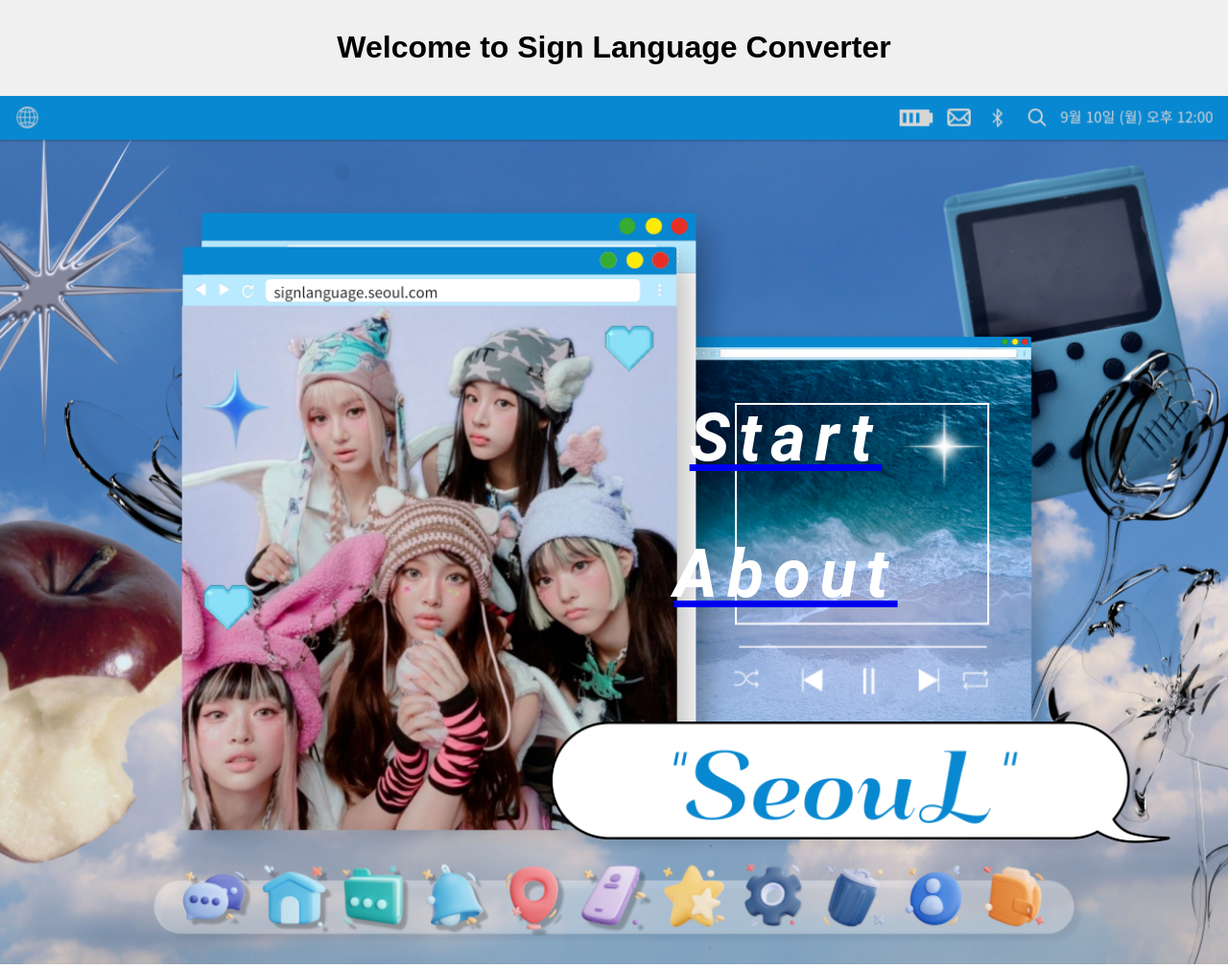
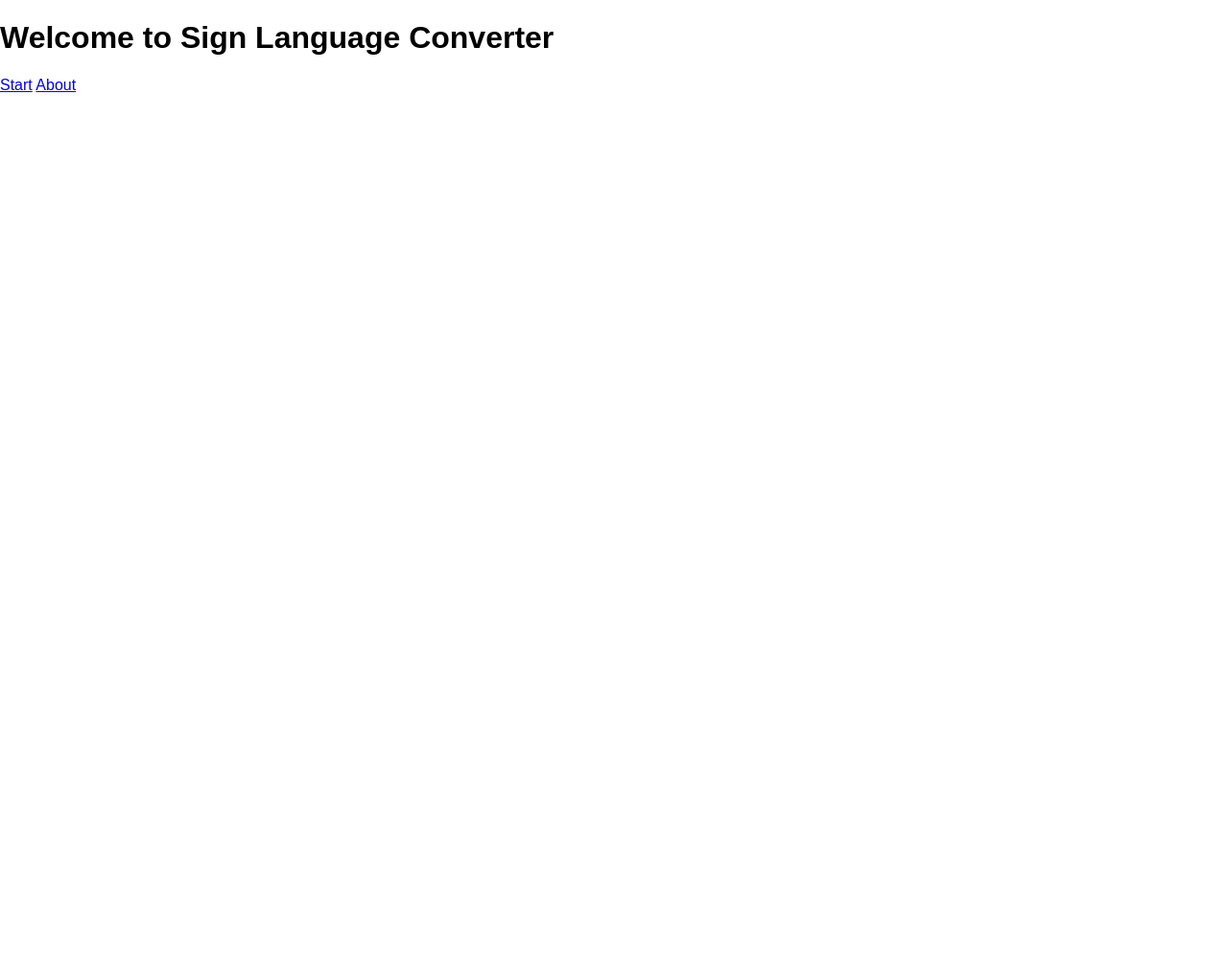
Before and after one commit to onesilver04/SeouL, a Flask app: page / in a window 1280 px wide. Shown: the whole page at 96% size. After the commit the page ends 96 px from the top, so only its background shows below. Run offline with Flask 3, Linux system fonts and the light colour scheme; parts of the project's set-up code (start-up, migrations or seed data) failed here and were passed over.

Commit message:
Update index.html

```diff
--- a/UI/sign_proj/app/templates/index.html
+++ b/UI/sign_proj/app/templates/index.html
@@ -7,20 +7,9 @@
     <link rel="stylesheet" href="/static/styles.css">
 </head>
 <body>
-    <header>
-        <h1>Welcome to Sign Language Converter</h1>
-    </header>
-    <main>
-        <div class="page active">
-            <div class="image-container">
-                <img src="figma first page.png" alt="Your Photo" id="main-photo">
-                <div class="page1-buttons">
-                    <a href="/sign_language"><button>Start</button></a>
-                    <a href="/about"><button>About</button></a>
-                </div>
-            </div>
-        </div>
-    </main>
+    <h1>Welcome to Sign Language Converter</h1>
+    <a href="/sign_language">Start</a>
+    <a href="/about">About</a>
 
     <!-- Script 추가: script.js 파일을 로드하여 start 버튼 클릭 시 수어 변환 페이지로 이동하도록 설정 -->
     <script src="/static/script.js"></script>
```
